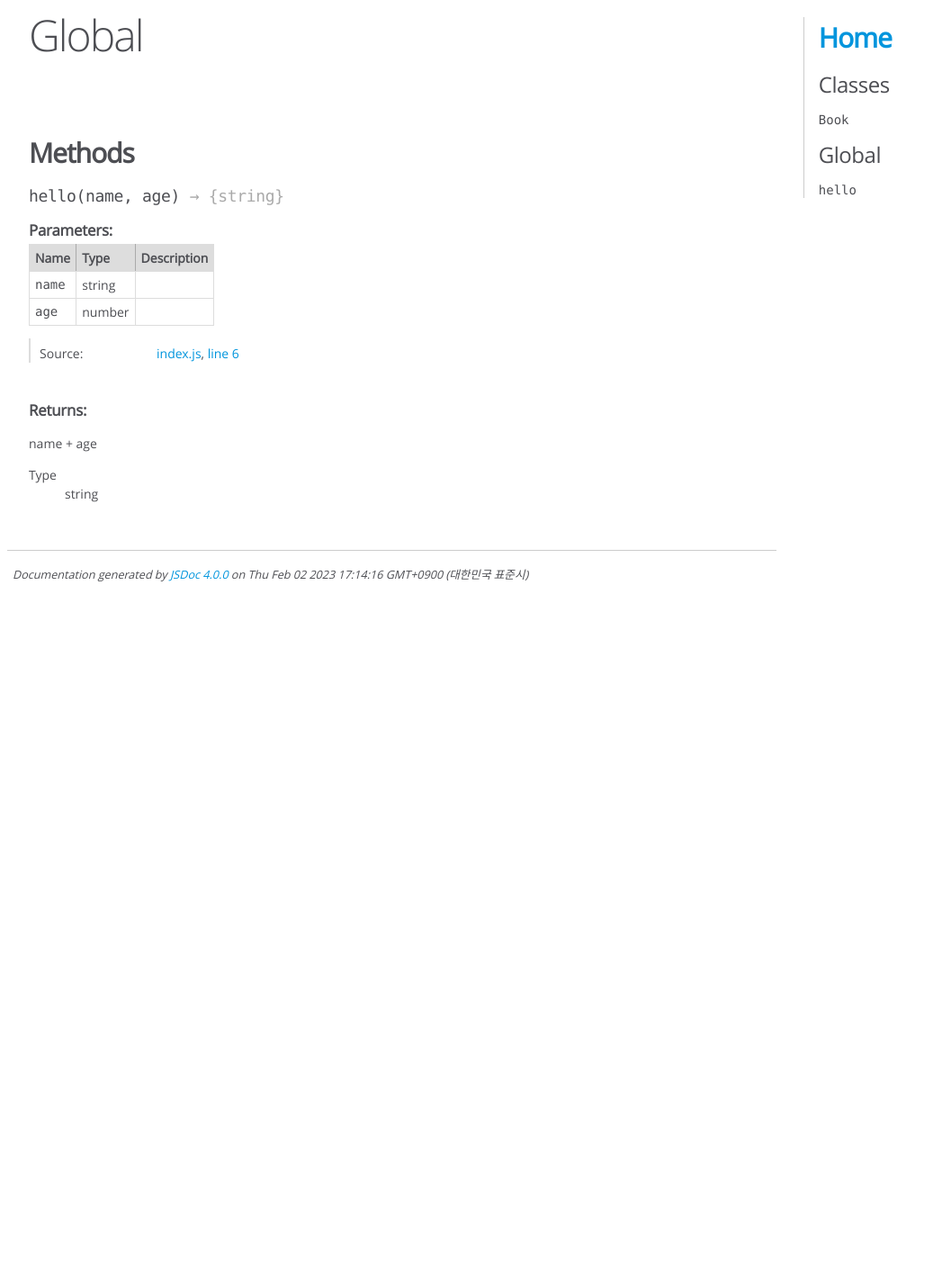
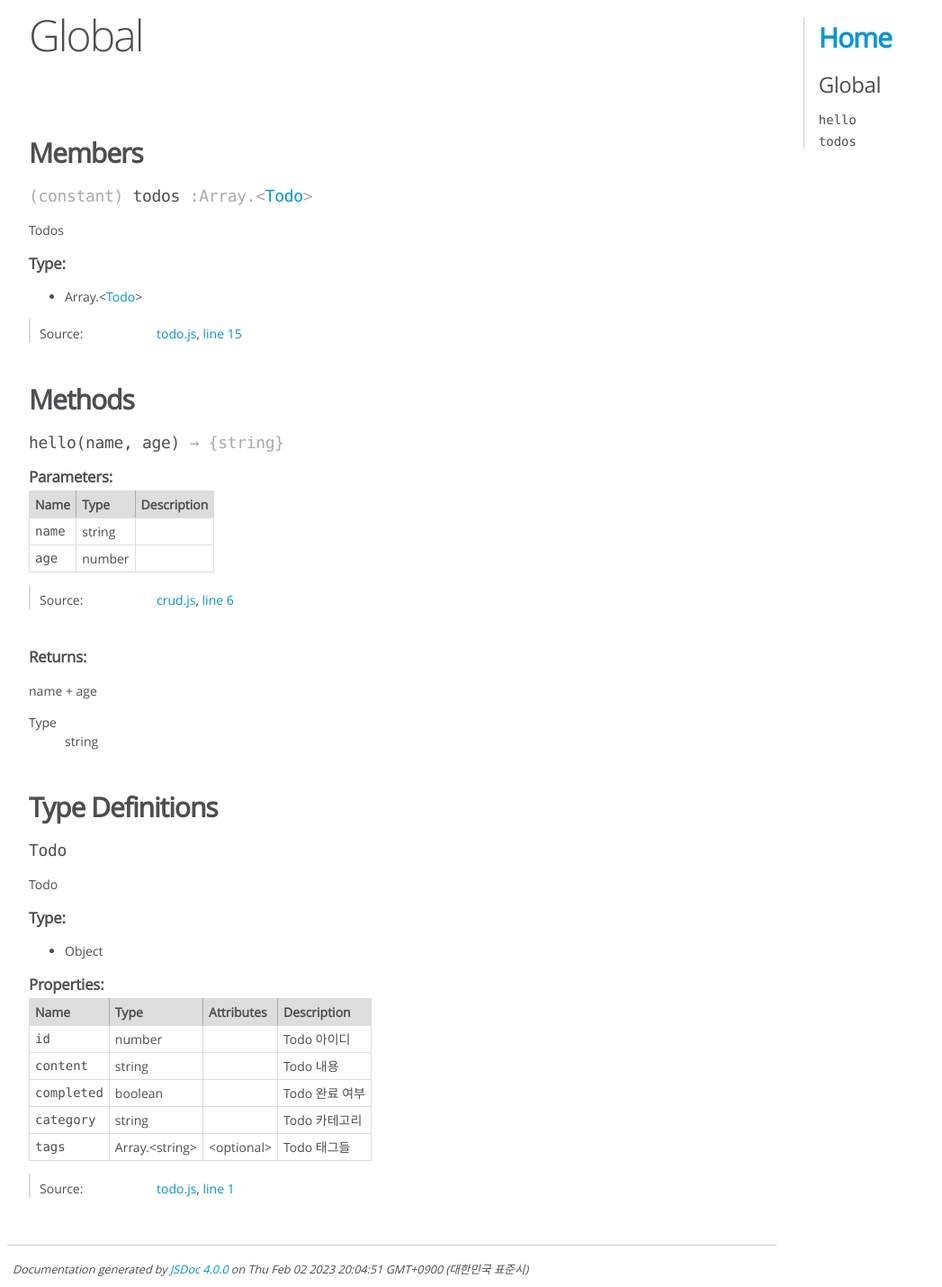
Before and after one commit to min-jeong96/wanted-pre-onboarding-challenge-fe-2, a website: page docs/global.html in a window 1280 px wide. Shown: the part 17-1447 px from the top of the page at 90% size, without its empty margins (0-1047 px from the left). Before the commit the page ends 800 px from the top, so only its background shows below. Drawn offline with Linux system fonts and the light colour scheme.

Commit message:
feat: Todo type 정의

```diff
--- a/docs/Book.html
+++ /dev/null
@@ -1,242 +0,0 @@
-<!DOCTYPE html>
-<html lang="en">
-<head>
-    <meta charset="utf-8">
-    <title>JSDoc: Class: Book</title>
-
-    <script src="scripts/prettify/prettify.js"> </script>
-    <script src="scripts/prettify/lang-css.js"> </script>
-    <!--[if lt IE 9]>
-      <script src="//html5shiv.googlecode.com/svn/trunk/html5.js"></script>
-    <![endif]-->
-    <link type="text/css" rel="stylesheet" href="styles/prettify-tomorrow.css">
-    <link type="text/css" rel="stylesheet" href="styles/jsdoc-default.css">
-</head>
-
-<body>
-
-<div id="main">
-
-    <h1 class="page-title">Class: Book</h1>
-
-
-
-
-
-
-<section>
-
-<header>
-
-        <h2><span class="attribs"><span class="type-signature"></span></span>Book<span class="signature">(title, author)</span><span class="type-signature"></span></h2>
-
-
-</header>
-
-<article>
-    <div class="container-overview">
-
-
-
-
-
-
-    <h4 class="name" id="Book"><span class="type-signature"></span>new Book<span class="signature">(title, author)</span><span class="type-signature"></span></h4>
-
-
-
-
-
-
-<div class="description">
-    <p>Represents a book.</p>
-</div>
-
-
-
-
-
-
-
-
-
-    <h5>Parameters:</h5>
-
-
-<table class="params">
-    <thead>
-    <tr>
-
-        <th>Name</th>
-
-
-        <th>Type</th>
-
-
-
-
-
-        <th class="last">Description</th>
-    </tr>
-    </thead>
-
-    <tbody>
-
-
-        <tr>
-
-                <td class="name"><code>title</code></td>
-
-
-            <td class="type">
-
-
-<span class="param-type">string</span>
-
-
-
-            </td>
-
-
-
-
-
-            <td class="description last"><p>The title of the book.</p></td>
-        </tr>
-
-
-
-        <tr>
-
-                <td class="name"><code>author</code></td>
-
-
-            <td class="type">
-
-
-<span class="param-type">string</span>
-
-
-
-            </td>
-
-
-
-
-
-            <td class="description last"><p>The author of the book.</p></td>
-        </tr>
-
-
-    </tbody>
-</table>
-
-
-
-
-
-
-<dl class="details">
-
-
-
-
-
-
-
-
-
-
-
-
-
-
-
-
-
-
-
-
-
-
-
-
-
-
-    <dt class="tag-source">Source:</dt>
-    <dd class="tag-source"><ul class="dummy"><li>
-        <a href="book.js.html">book.js</a>, <a href="book.js.html#line7">line 7</a>
-    </li></ul></dd>
-
-
-
-
-
-
-
-</dl>
-
-
-
-
-
-
-
-
-
-
-
-
-
-
-
-
-
-
-
-
-
-    </div>
-
-
-
-
-
-
-
-
-
-
-
-
-
-
-
-
-
-
-
-
-</article>
-
-</section>
-
-
-
-
-</div>
-
-<nav>
-    <h2><a href="index.html">Home</a></h2><h3>Classes</h3><ul><li><a href="Book.html">Book</a></li></ul><h3>Global</h3><ul><li><a href="global.html#hello">hello</a></li></ul>
-</nav>
-
-<br class="clear">
-
-<footer>
-    Documentation generated by <a href="https://github.com/jsdoc/jsdoc">JSDoc 4.0.0</a> on Thu Feb 02 2023 17:14:16 GMT+0900 (대한민국 표준시)
-</footer>
-
-<script> prettyPrint(); </script>
-<script src="scripts/linenumber.js"> </script>
-</body>
-</html>
--- a/docs/global.html
+++ b/docs/global.html
@@ -86,6 +86,82 @@
 
 
 
+
+
+
+
+
+
+
+
+        <h3 class="subsection-title">Members</h3>
+
+
+
+<h4 class="name" id="todos"><span class="type-signature">(constant) </span>todos<span class="type-signature"> :Array.&lt;<a href="global.html#Todo">Todo</a>></span></h4>
+
+
+
+
+<div class="description">
+    <p>Todos</p>
+</div>
+
+
+
+    <h5>Type:</h5>
+    <ul>
+        <li>
+
+<span class="param-type">Array.&lt;<a href="global.html#Todo">Todo</a>></span>
+
+
+        </li>
+    </ul>
+
+
+
+
+
+<dl class="details">
+
+
+
+
+
+
+
+
+
+
+
+
+
+
+
+
+
+
+
+
+
+
+
+
+
+
+    <dt class="tag-source">Source:</dt>
+    <dd class="tag-source"><ul class="dummy"><li>
+        <a href="todo.js.html">todo.js</a>, <a href="todo.js.html#line15">line 15</a>
+    </li></ul></dd>
+
+
+
+
+
+
+
+</dl>
 
 
 
@@ -224,7 +300,7 @@
 
     <dt class="tag-source">Source:</dt>
     <dd class="tag-source"><ul class="dummy"><li>
-        <a href="index.js.html">index.js</a>, <a href="index.js.html#line6">line 6</a>
+        <a href="crud.js.html">crud.js</a>, <a href="crud.js.html#line6">line 6</a>
     </li></ul></dd>
 
 
@@ -280,6 +356,260 @@
 
 
 
+        <h3 class="subsection-title">Type Definitions</h3>
+
+
+
+<h4 class="name" id="Todo">Todo</h4>
+
+
+
+
+<div class="description">
+    <p>Todo</p>
+</div>
+
+
+
+    <h5>Type:</h5>
+    <ul>
+        <li>
+
+<span class="param-type">Object</span>
+
+
+        </li>
+    </ul>
+
+
+
+
+
+    <h5 class="subsection-title">Properties:</h5>
+
+
+
+<table class="props">
+    <thead>
+    <tr>
+
+        <th>Name</th>
+
+
+        <th>Type</th>
+
+
+        <th>Attributes</th>
+
+
+
+
+        <th class="last">Description</th>
+    </tr>
+    </thead>
+
+    <tbody>
+
+
+        <tr>
+
+                <td class="name"><code>id</code></td>
+
+
+            <td class="type">
+
+
+<span class="param-type">number</span>
+
+
+
+            </td>
+
+
+                <td class="attributes">
+
+
+
+                </td>
+
+
+
+
+            <td class="description last"><p>Todo 아이디</p></td>
+        </tr>
+
+
+
+        <tr>
+
+                <td class="name"><code>content</code></td>
+
+
+            <td class="type">
+
+
+<span class="param-type">string</span>
+
+
+
+            </td>
+
+
+                <td class="attributes">
+
+
+
+                </td>
+
+
+
+
+            <td class="description last"><p>Todo 내용</p></td>
+        </tr>
+
+
+
+        <tr>
+
+                <td class="name"><code>completed</code></td>
+
+
+            <td class="type">
+
+
+<span class="param-type">boolean</span>
+
+
+
+            </td>
+
+
+                <td class="attributes">
+
+
+
+                </td>
+
+
+
+
+            <td class="description last"><p>Todo 완료 여부</p></td>
+        </tr>
+
+
+
+        <tr>
+
+                <td class="name"><code>category</code></td>
+
+
+            <td class="type">
+
+
+<span class="param-type">string</span>
+
+
+
+            </td>
+
+
+                <td class="attributes">
+
+
+
+                </td>
+
+
+
+
+            <td class="description last"><p>Todo 카테고리</p></td>
+        </tr>
+
+
+
+        <tr>
+
+                <td class="name"><code>tags</code></td>
+
+
+            <td class="type">
+
+
+<span class="param-type">Array.&lt;string></span>
+
+
+
+            </td>
+
+
+                <td class="attributes">
+
+                    &lt;optional><br>
+
+
+
+                </td>
+
+
+
+
+            <td class="description last"><p>Todo 태그들</p></td>
+        </tr>
+
+
+    </tbody>
+</table>
+
+
+
+
+<dl class="details">
+
+
+
+
+
+
+
+
+
+
+
+
+
+
+
+
+
+
+
+
+
+
+
+
+
+
+    <dt class="tag-source">Source:</dt>
+    <dd class="tag-source"><ul class="dummy"><li>
+        <a href="todo.js.html">todo.js</a>, <a href="todo.js.html#line1">line 1</a>
+    </li></ul></dd>
+
+
+
+
+
+
+
+</dl>
+
+
+
+
+
+
+
+
 
 
 </article>
@@ -292,13 +622,13 @@
 </div>
 
 <nav>
-    <h2><a href="index.html">Home</a></h2><h3>Classes</h3><ul><li><a href="Book.html">Book</a></li></ul><h3>Global</h3><ul><li><a href="global.html#hello">hello</a></li></ul>
+    <h2><a href="index.html">Home</a></h2><h3>Global</h3><ul><li><a href="global.html#hello">hello</a></li><li><a href="global.html#todos">todos</a></li></ul>
 </nav>
 
 <br class="clear">
 
 <footer>
-    Documentation generated by <a href="https://github.com/jsdoc/jsdoc">JSDoc 4.0.0</a> on Thu Feb 02 2023 17:14:16 GMT+0900 (대한민국 표준시)
+    Documentation generated by <a href="https://github.com/jsdoc/jsdoc">JSDoc 4.0.0</a> on Thu Feb 02 2023 20:04:51 GMT+0900 (대한민국 표준시)
 </footer>
 
 <script> prettyPrint(); </script>
--- a/package.json
+++ b/package.json
@@ -3,7 +3,7 @@
   "name": "wanted-pre-onboarding-challenge-fe-2",
   "version": "1.0.0",
   "description": "",
-  "main": "index.js",
+  "main": "crud.js",
   "scripts": {
     "test": "echo \"Error: no test specified\" && exit 1",
     "docs": "jsdoc -c jsdoc.json",
```
Also changed, not shown: docs/crud.js.html (renamed from docs/index.js.html, +4 -4 lines), docs/index.html (+2 -2 lines), docs/todo.js.html (renamed from docs/book.js.html, +17 -10 lines), src/book.js (deleted, +0 -8 lines), src/index.js (deleted, +0 -10 lines), src/todo.js (added, +15 -0 lines), README.md, src/crud.js (added).
